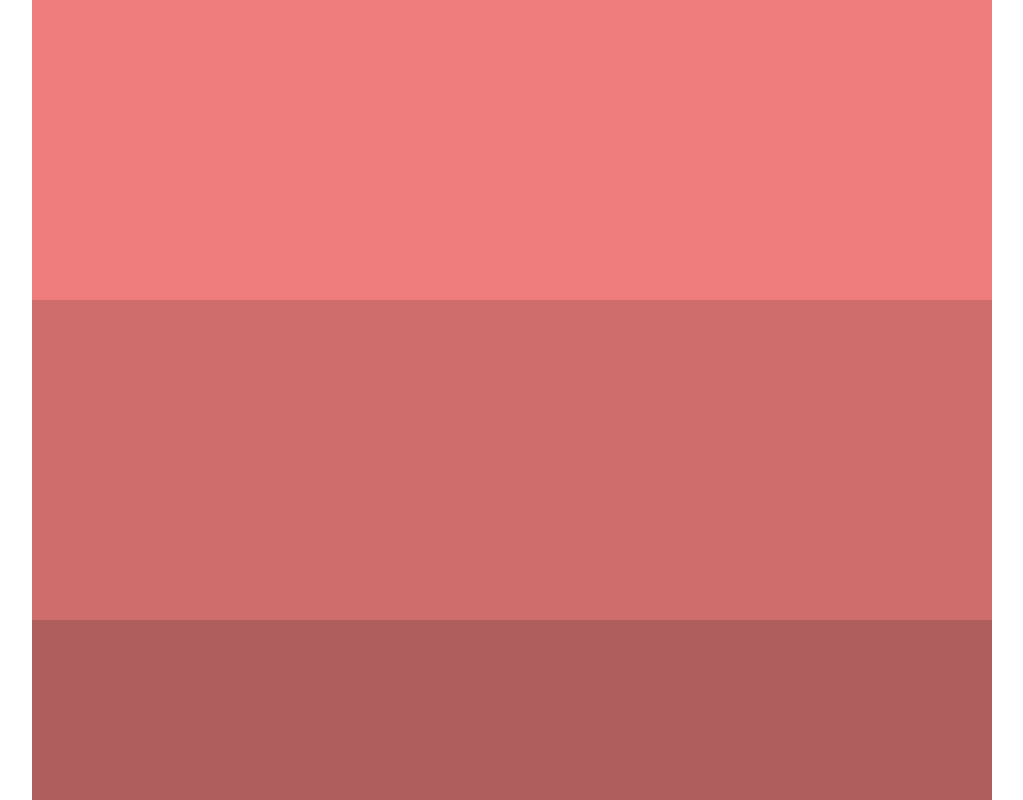
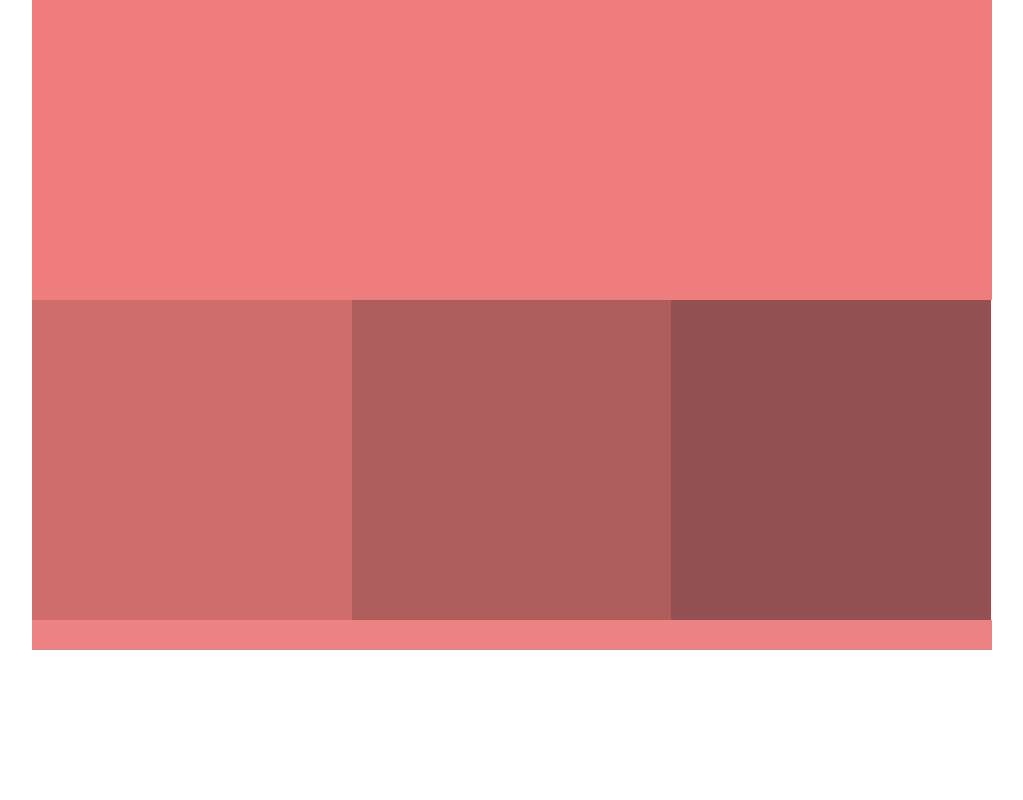
Before and after one commit to joelrottenberg/colors-starter, a plain HTML site: page index.html in a window 1280 px wide. Shown: the top 800 px of the page, without its empty margins (128-1151 px from the left). Drawn offline with Linux system fonts and the light colour scheme.

Commit message:
first commend

```diff
--- a/css/main.css
+++ b/css/main.css
@@ -1,4 +1,4 @@
-@charset "UTF-8";
+  @charset "UTF-8";
 /* CSS Document */
 
 html, body {
@@ -73,11 +73,16 @@ footer {
 
   #column-3 {
     background-color: ##6b6565;
+    width: 100%;
   }
 
   footer {
     background-color: #ebdada;
   }
+
+  .col-3 {
+  width: 50%;
+}
 
 }
 
@@ -98,10 +103,17 @@ footer {
 
   #column-3 {
     background-color: #945050;
+    width: 33.3%;
+
+
   }
 
   footer {
     background-color: #ed8282;
   }
 
+  .col-3 {
+  width: 33.3%;
+
+
 }
```
